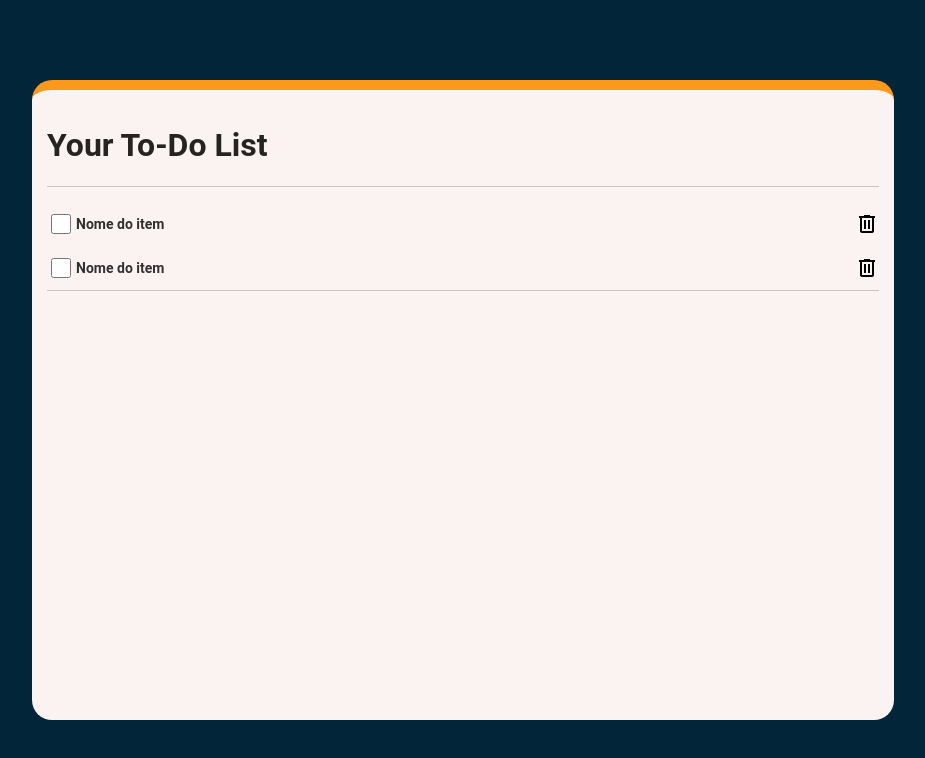
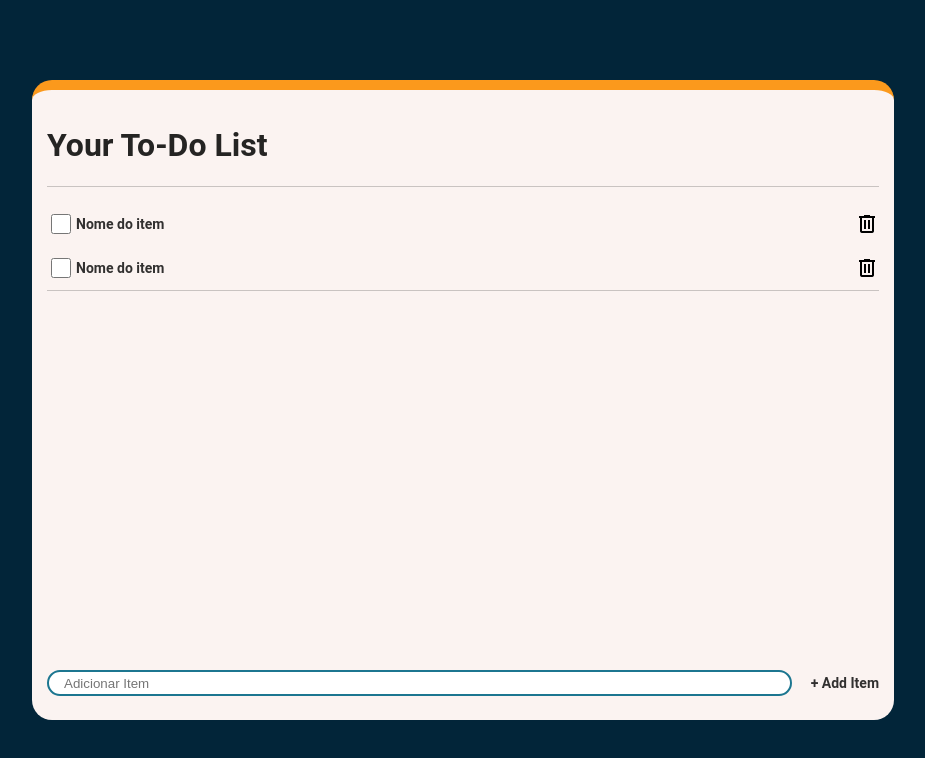
Before and after one commit to JoaoNegreiros48/React-To-do-List, a React (Create React App) app: page / in a window 1280 px wide. Shown: the top 758 px of the page, without its empty margins (177-1102 px from the left). Built offline with nearby package versions, Linux system fonts and the light colour scheme.

Commit message:
add component add item

```diff
--- a/src/App.css
+++ b/src/App.css
@@ -6,6 +6,10 @@ body{
   justify-content: center;
   height: 100vh;
   font-family: 'Roboto', sans-serif;
+}
+textarea:focus, input:focus, select:focus {
+  box-shadow: 0 0 0 0;
+  outline: 0;
 }
 h1{
   font-weight: 600;
@@ -54,3 +58,23 @@ h1{
   float: right;
   margin-left: auto;
 }
+.AddItem{
+  display: flex;
+  flex-direction: row;
+  align-items: center;
+  font-size: 14px;
+  font-weight: 700;
+  margin-top: auto;
+}
+.AddItem p{
+  margin-left: auto;
+  opacity: 80%;
+  cursor: pointer;
+}
+.AddItem input{
+  width: 87%;
+  height: 20px;
+  border-radius: 20px;
+  border: 2px solid #1C7690;
+  padding-left: 15px;
+}
--- /dev/null
+++ b/src/components/todoAddItem.js
@@ -0,0 +1,8 @@
+export default  function ToDoAddItem() {
+    return (
+      <div className="AddItem">
+        <input type="text" placeholder="Adicionar Item"></input>
+        <p>+ Add Item</p>
+      </div>
+    );
+  }
--- a/src/components/todolist.js
+++ b/src/components/todolist.js
@@ -1,6 +1,7 @@
 import ToDoTitle from './todoTitle';
 import ToDoLine from './todoLine';
 import ToDoListItens from './todoListItens';
+import ToDoAddItem from './todoAddItem';
 
 export default  function ToDoList() {
     return (
@@ -9,6 +10,7 @@ export default  function ToDoList() {
         <ToDoLine />
         <ToDoListItens />
         <ToDoLine />
+        <ToDoAddItem />
       </div>
     );
   }
```
